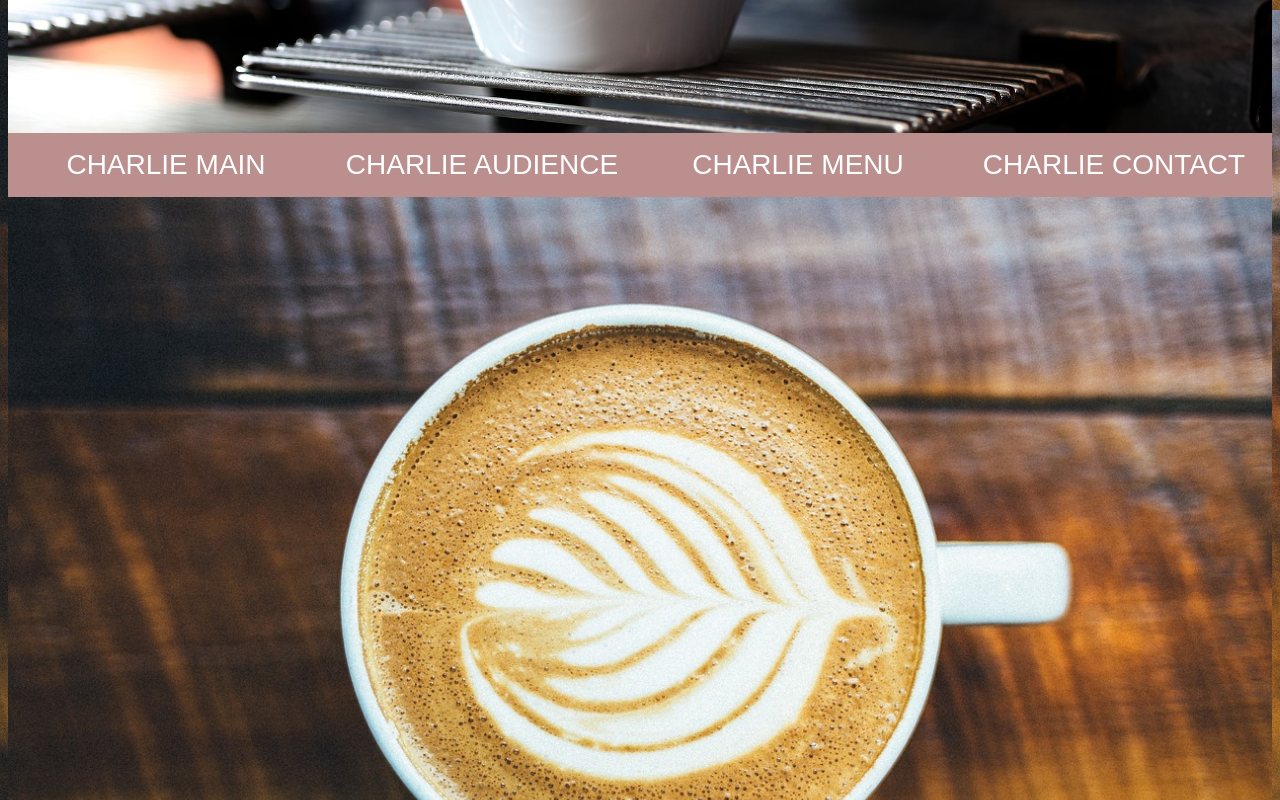
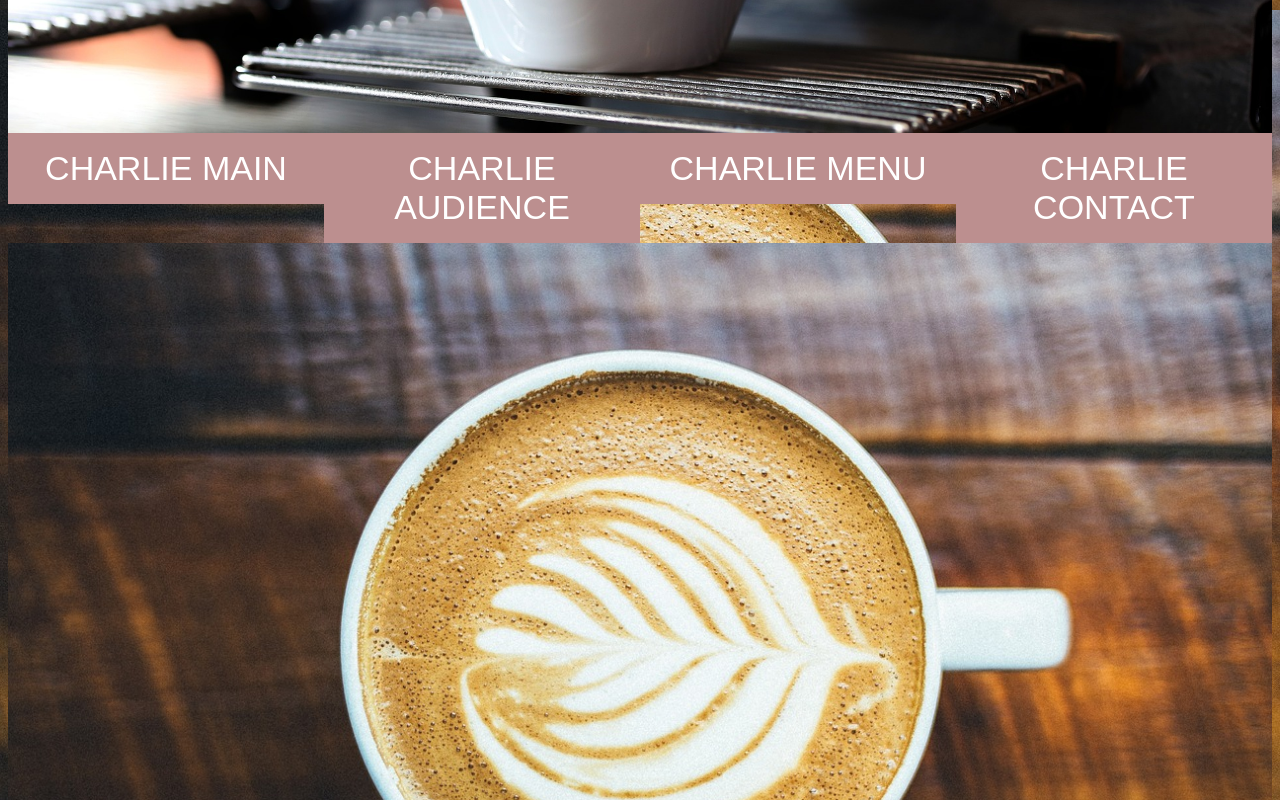
Before and after one commit to tianrany/moble-final, a plain HTML site: page index.html in a window 1280 px wide. Shown: the part 800-1600 px from the top of the page. Drawn offline with Linux system fonts and the light colour scheme; files whose address does not match are found by name; a web font is replaced by a local one.

Commit message:
Update style.css

```diff
--- a/css/style.css
+++ b/css/style.css
@@ -56,7 +56,7 @@ body{
   cursor: pointer;
   padding: 16px 18px;
   font-family:sanvito-pro-display,sans-serif;
-  font-size: 28px;
+  font-size: 34px;
   width: 25%;
 }
 
```
